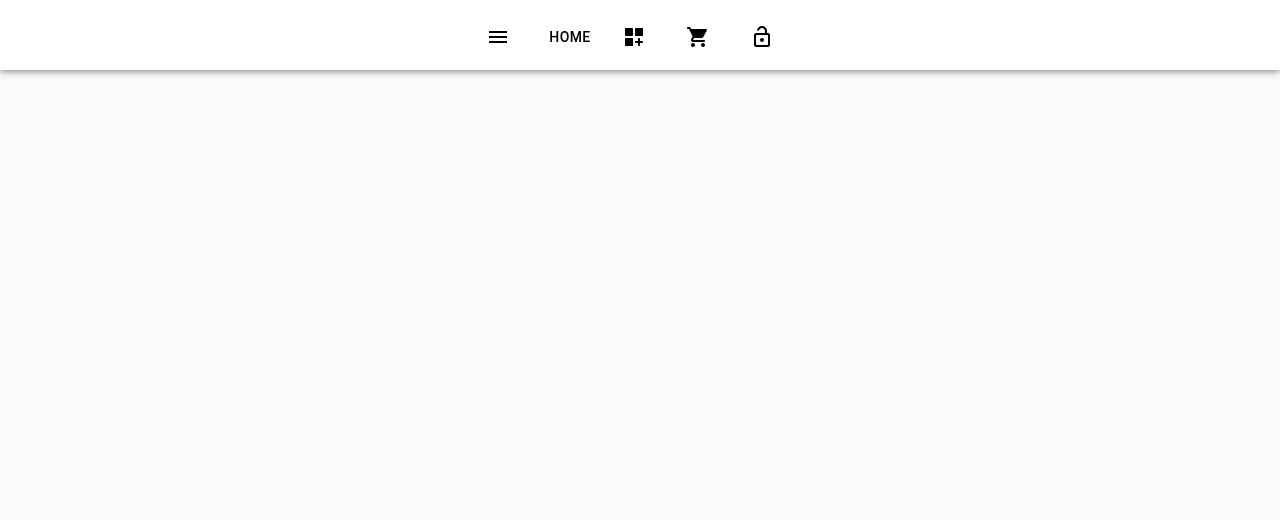
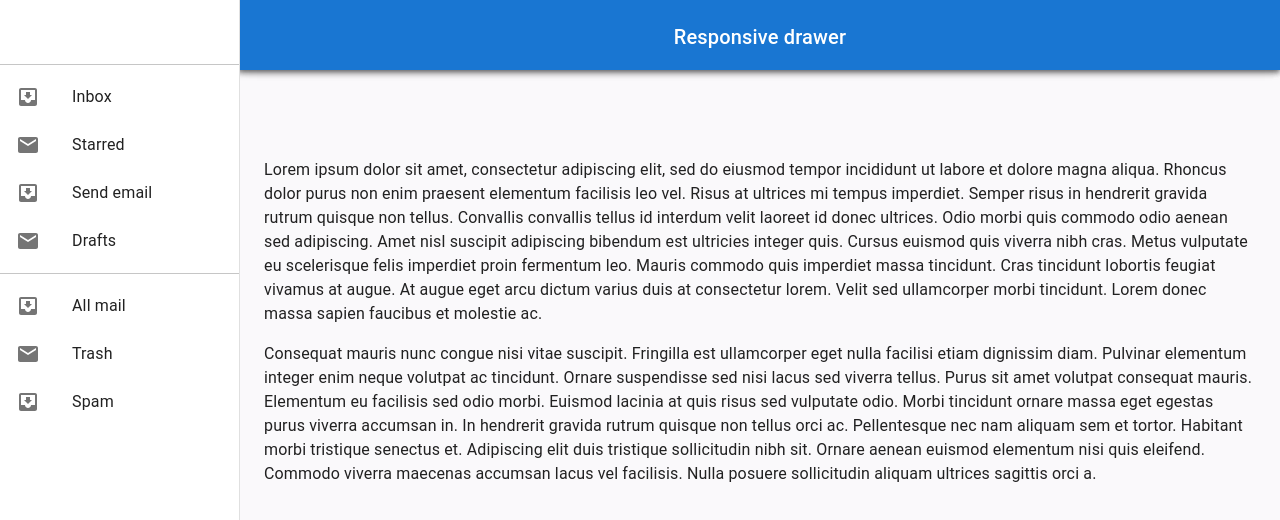
Before and after one commit to Zunaid-jony/online_shop, a React (Create React App) app: page /dashboard in a window 1280 px wide. Before the commit this address had no page. Shown: the top 520 px of the page. Built offline with nearby package versions, Linux system fonts and the light colour scheme.

Commit message:
dashboard

```diff
--- a/package.json
+++ b/package.json
@@ -14,6 +14,7 @@
     "react": "^18.1.0",
     "react-bootstrap": "^2.4.0",
     "react-dom": "^18.1.0",
+    "react-icons": "^4.4.0",
     "react-router-dom": "^6.3.0",
     "react-scripts": "5.0.1",
     "react-use-cart": "^1.13.0",
--- a/src/App.css
+++ b/src/App.css
@@ -762,8 +762,14 @@
 }
 .loginInput{
 
-  margin-top: 70px;
-  margin-left: 600px;
+  margin-top: 170px;
+
+ text-align: center;
+  background-color: white;
+  box-shadow: 0px 3px 20px rgba(0, 0, 0, 0.15);
+  width: 600px;
+  height: 400px;
+  margin-left: 390px;
 }
 
 
--- a/src/App.js
+++ b/src/App.js
@@ -8,6 +8,7 @@
 import AddItems from './Componet/Home/SubMenu/AddItems';
 import 'bootstrap/dist/css/bootstrap.min.css';
 import { CartProvider } from 'react-use-cart';
+import DashboardHome from './Componet/Dashboard/DashboardHome/DashboardHome';
 
 
 
@@ -22,7 +23,7 @@
          <Route path='/' element={<Home></Home>}> </Route>
          <Route path='/buy' element={<AddItems></AddItems>}> </Route>
           <Route path='/login' element={<Login></Login>}> </Route>
-         {/* <Route path='/dolar' element={<DevidCard></DevidCard> }> </Route>  */}
+         <Route path='/dashboard' element={<DashboardHome></DashboardHome> }> </Route>
 
        </Routes>
       </BrowserRouter>
--- /dev/null
+++ b/src/Componet/Dashboard/DashboardHome/DashboardHome.js
@@ -0,0 +1,158 @@
+import React from 'react';
+import PropTypes from 'prop-types';
+import AppBar from '@mui/material/AppBar';
+import Box from '@mui/material/Box';
+import CssBaseline from '@mui/material/CssBaseline';
+import Divider from '@mui/material/Divider';
+import Drawer from '@mui/material/Drawer';
+import IconButton from '@mui/material/IconButton';
+import InboxIcon from '@mui/icons-material/MoveToInbox';
+import List from '@mui/material/List';
+import ListItem from '@mui/material/ListItem';
+import ListItemButton from '@mui/material/ListItemButton';
+import ListItemIcon from '@mui/material/ListItemIcon';
+import ListItemText from '@mui/material/ListItemText';
+import MailIcon from '@mui/icons-material/Mail';
+import MenuIcon from '@mui/icons-material/Menu';
+import Toolbar from '@mui/material/Toolbar';
+import Typography from '@mui/material/Typography';
+
+const drawerWidth = 240;
+
+const DashboardHome = (props) => {
+    const { window } = props;
+  const [mobileOpen, setMobileOpen] = React.useState(false);
+
+  const handleDrawerToggle = () => {
+    setMobileOpen(!mobileOpen);
+  };
+
+  const drawer = (
+    <div>
+      <Toolbar />
+      <Divider />
+      <List>
+        {['Inbox', 'Starred', 'Send email', 'Drafts'].map((text, index) => (
+          <ListItem key={text} disablePadding>
+            <ListItemButton>
+              <ListItemIcon>
+                {index % 2 === 0 ? <InboxIcon /> : <MailIcon />}
+              </ListItemIcon>
+              <ListItemText primary={text} />
+            </ListItemButton>
+          </ListItem>
+        ))}
+      </List>
+      <Divider />
+      <List>
+        {['All mail', 'Trash', 'Spam'].map((text, index) => (
+          <ListItem key={text} disablePadding>
+            <ListItemButton>
+              <ListItemIcon>
+                {index % 2 === 0 ? <InboxIcon /> : <MailIcon />}
+              </ListItemIcon>
+              <ListItemText primary={text} />
+            </ListItemButton>
+          </ListItem>
+        ))}
+      </List>
+    </div>
+  );
+
+  const container = window !== undefined ? () => window().document.body : undefined;
+    return (
+        <Box sx={{ display: 'flex' }}>
+        <CssBaseline />
+        <AppBar
+          position="fixed"
+          sx={{
+            width: { sm: `calc(100% - ${drawerWidth}px)` },
+            ml: { sm: `${drawerWidth}px` },
+          }}
+        >
+          <Toolbar>
+            <IconButton
+              color="inherit"
+              aria-label="open drawer"
+              edge="start"
+              onClick={handleDrawerToggle}
+              sx={{ mr: 2, display: { sm: 'none' } }}
+            >
+              <MenuIcon />
+            </IconButton>
+            <Typography variant="h6" noWrap component="div">
+              Responsive drawer
+            </Typography>
+          </Toolbar>
+        </AppBar>
+        <Box
+          component="nav"
+          sx={{ width: { sm: drawerWidth }, flexShrink: { sm: 0 } }}
+          aria-label="mailbox folders"
+        >
+          {/* The implementation can be swapped with js to avoid SEO duplication of links. */}
+          <Drawer
+            container={container}
+            variant="temporary"
+            open={mobileOpen}
+            onClose={handleDrawerToggle}
+            ModalProps={{
+              keepMounted: true, // Better open performance on mobile.
+            }}
+            sx={{
+              display: { xs: 'block', sm: 'none' },
+              '& .MuiDrawer-paper': { boxSizing: 'border-box', width: drawerWidth },
+            }}
+          >
+            {drawer}
+          </Drawer>
+          <Drawer
+            variant="permanent"
+            sx={{
+              display: { xs: 'none', sm: 'block' },
+              '& .MuiDrawer-paper': { boxSizing: 'border-box', width: drawerWidth },
+            }}
+            open
+          >
+            {drawer}
+          </Drawer>
+        </Box>
+        <Box
+          component="main"
+          sx={{ flexGrow: 1, p: 3, width: { sm: `calc(100% - ${drawerWidth}px)` } }}
+        >
+          <Toolbar />
+          <Typography paragraph>
+            Lorem ipsum dolor sit amet, consectetur adipiscing elit, sed do eiusmod
+            tempor incididunt ut labore et dolore magna aliqua. Rhoncus dolor purus non
+            enim praesent elementum facilisis leo vel. Risus at ultrices mi tempus
+            imperdiet. Semper risus in hendrerit gravida rutrum quisque non tellus.
+            Convallis convallis tellus id interdum velit laoreet id donec ultrices.
+            Odio morbi quis commodo odio aenean sed adipiscing. Amet nisl suscipit
+            adipiscing bibendum est ultricies integer quis. Cursus euismod quis viverra
+            nibh cras. Metus vulputate eu scelerisque felis imperdiet proin fermentum
+            leo. Mauris commodo quis imperdiet massa tincidunt. Cras tincidunt lobortis
+            feugiat vivamus at augue. At augue eget arcu dictum varius duis at
+            consectetur lorem. Velit sed ullamcorper morbi tincidunt. Lorem donec massa
+            sapien faucibus et molestie ac.
+          </Typography>
+          <Typography paragraph>
+            Consequat mauris nunc congue nisi vitae suscipit. Fringilla est ullamcorper
+            eget nulla facilisi etiam dignissim diam. Pulvinar elementum integer enim
+            neque volutpat ac tincidunt. Ornare suspendisse sed nisi lacus sed viverra
+            tellus. Purus sit amet volutpat consequat mauris. Elementum eu facilisis
+            sed odio morbi. Euismod lacinia at quis risus sed vulputate odio. Morbi
+            tincidunt ornare massa eget egestas purus viverra accumsan in. In hendrerit
+            gravida rutrum quisque non tellus orci ac. Pellentesque nec nam aliquam sem
+            et tortor. Habitant morbi tristique senectus et. Adipiscing elit duis
+            tristique sollicitudin nibh sit. Ornare aenean euismod elementum nisi quis
+            eleifend. Commodo viverra maecenas accumsan lacus vel facilisis. Nulla
+            posuere sollicitudin aliquam ultrices sagittis orci a.
+          </Typography>
+        </Box>
+      </Box>
+    );
+
+};
+
+export default DashboardHome;
--- a/src/Componet/Login/Login.js
+++ b/src/Componet/Login/Login.js
@@ -1,15 +1,33 @@
-import { TextField } from '@mui/material';
+import { Button, TextField } from '@mui/material';
 import React from 'react';
+import { FcGoogle } from 'react-icons/fc';
 
 const Login = () => {
     return (
         <div className='loginSection'>
             <div className='loginInput'>
-            <TextField  label="Outlined" variant="outlined" />
             <br></br>
-            <TextField  label="Outlined" variant="outlined" />
+
+            <h3>Login</h3>
+
             <br></br>
-            <TextField  label="Outlined" variant="outlined" />
+            <br></br>
+            <TextField style={{ width: '50%'}}  label="email" type='email' variant="outlined" />
+            <br></br>
+            <br></br>
+            <TextField
+            style={{ width: '50%'}}
+                id="outlined-password-input"
+                label="Password"
+                type="password"
+                autoComplete="current-password"
+        />
+            <br></br>
+            <br></br>
+            <Button style={{ width: '50%'}}  variant="contained">Contained</Button>
+            <br></br>
+            <br></br>
+            <Button style={{ width: '50%'}}  variant="contained"> <FcGoogle></FcGoogle> Google</Button>
 
 
             </div>
--- a/src/Componet/Shared/Navigation/Navigation.js
+++ b/src/Componet/Shared/Navigation/Navigation.js
@@ -10,6 +10,7 @@
 import ShoppingCartRoundedIcon from '@mui/icons-material/ShoppingCartRounded';
 import DashboardCustomizeRoundedIcon from '@mui/icons-material/DashboardCustomizeRounded';
 import LockOpenRoundedIcon from '@mui/icons-material/LockOpenRounded';
+import HomeIcon from '@mui/icons-material/Home';
 const Navigation = () => {
     return (
         <div>
@@ -28,10 +29,10 @@
           <Typography variant="h6" component="div" sx={{ flexGrow: 1 }}>
 
           </Typography>
-         <Link to='/' style={{color:'black'}}> <Button color="inherit">Home</Button></Link>
-         <Link to='/dashboard'  style={{color:'black'}}> <Button color="inherit"><DashboardCustomizeRoundedIcon/></Button></Link>
-         <Link to='/buy'  style={{color:'black'}}> <Button color="inherit"> <ShoppingCartRoundedIcon/></Button></Link>
-         <Link to='/login'  style={{color:'black'}}> <Button color="inherit">< LockOpenRoundedIcon></LockOpenRoundedIcon></Button></Link>
+         <Link to='/' style={{color:'#d84c92'}}> <Button color="inherit"><HomeIcon></HomeIcon></Button></Link>
+         <Link to='/dashboard'  style={{color:'#d84c92'}}> <Button color="inherit"><DashboardCustomizeRoundedIcon/></Button></Link>
+         <Link to='/buy'  style={{color:'#d84c92'}}> <Button color="inherit"> <ShoppingCartRoundedIcon/></Button></Link>
+         <Link to='/login'  style={{color:'#d84c92'}}> <Button color="inherit">< LockOpenRoundedIcon></LockOpenRoundedIcon></Button></Link>
 
         </Toolbar>
       </AppBar>
```
Also changed, not shown: 2 other files (tests, documents, lock files or other folders).
